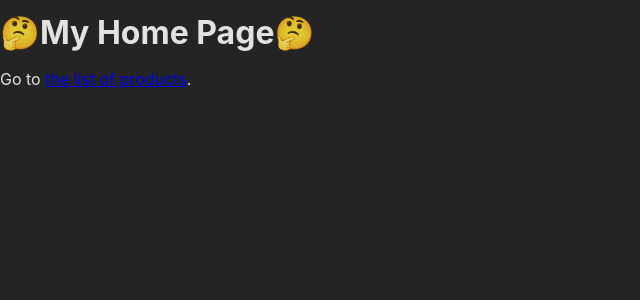
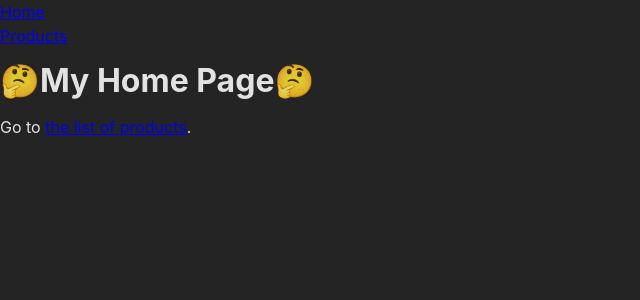
Before and after one commit to WodaMineralna/S22-Building-a-Multi-Page-SPA-with-React-Router, a React (Create React App) app: page / in a window 1280 px wide. Shown: the top 300 px of the page, without its empty margins (0-640 px from the left). Built offline with nearby package versions, Linux system fonts and the light colour scheme.

Commit message:
Added a default Navigation Component with the usage of React Router 'Outlet'

```diff
--- /dev/null
+++ b/src/pages/MainNavigation.js
@@ -0,0 +1,21 @@
+import { Link, Outlet } from "react-router-dom";
+
+export default function MainNavigation() {
+  return (
+    <>
+      <header>
+        <nav>
+          <ul>
+            <li>
+              <Link to="/">Home</Link>
+            </li>
+            <li>
+              <Link to="/products">Products</Link>
+            </li>
+          </ul>
+        </nav>
+      </header>
+      <Outlet />
+    </>
+  );
+}
```
Also changed, not shown: src/App.js (+9 -2 lines).
